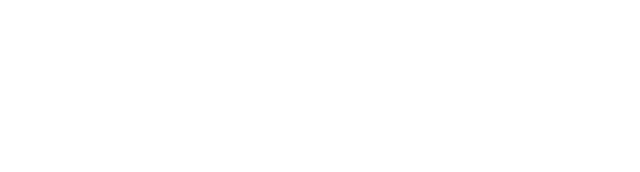
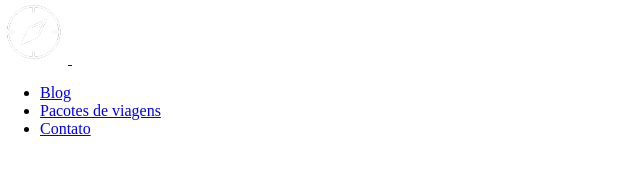
Before and after one commit to AdrielCintra/jornada-viagens, a plain HTML site: page index.html in a window 1280 px wide. Shown: the whole page, without its empty margins (0-640 px from the left). Drawn offline with Linux system fonts and the light colour scheme.

Commit message:
Cria estrutura do menu

```diff
--- a/index.html
+++ b/index.html
@@ -1,10 +1,24 @@
 <!doctype html>
-<html lang="pt-br">
+<html lang="pt-BR">
   <head>
     <meta charset="UTF-8" />
     <meta name="viewport" content="width=device-width, initial-scale=1.0" />
     <link rel="stylesheet" href="./CSS/style.css" />
     <title>Jornada Viagens</title>
   </head>
-  <body></body>
+  <body>
+    <header>
+        <a href="index.html" title="Voltar para a página inicial">
+            <img src="IMG/bussola-jornada-branco 1.png" alt="Bussola do logo Jornada Viagens na cor branca">
+        </a>
+        <img src="IMG/menu.png" alt="Ícone do menu">
+        <nav>
+            <ul>
+                <li><a href="blog.html" target="_blank" title="Acessar blog">Blog</a></li>
+                <li><a href="pacotes.html" target="_blank" title="Acessar pacotes de viagens">Pacotes de viagens</a></li>
+                <li><a href="contato.html" target="_blank" title="Acessar contatos">Contato</a></li>
+            </ul>
+        </nav>
+    </header>
+  </body>
 </html>
```
Also changed, not shown: IMG/bussola-jornada-branco 1.png (added), IMG/bussola-jornada-preto.png (added), IMG/menu.png (added), favico.png (added).
